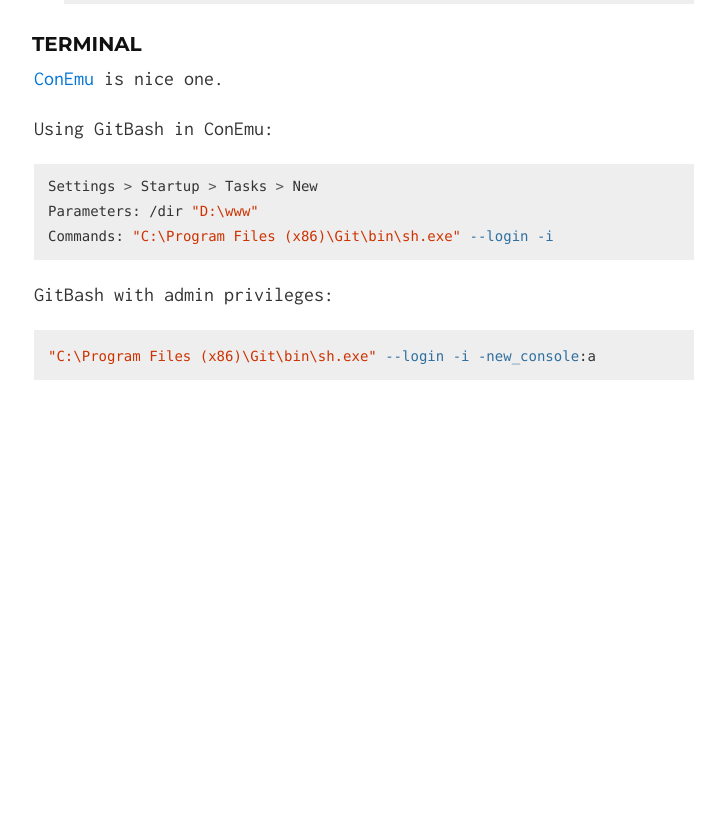
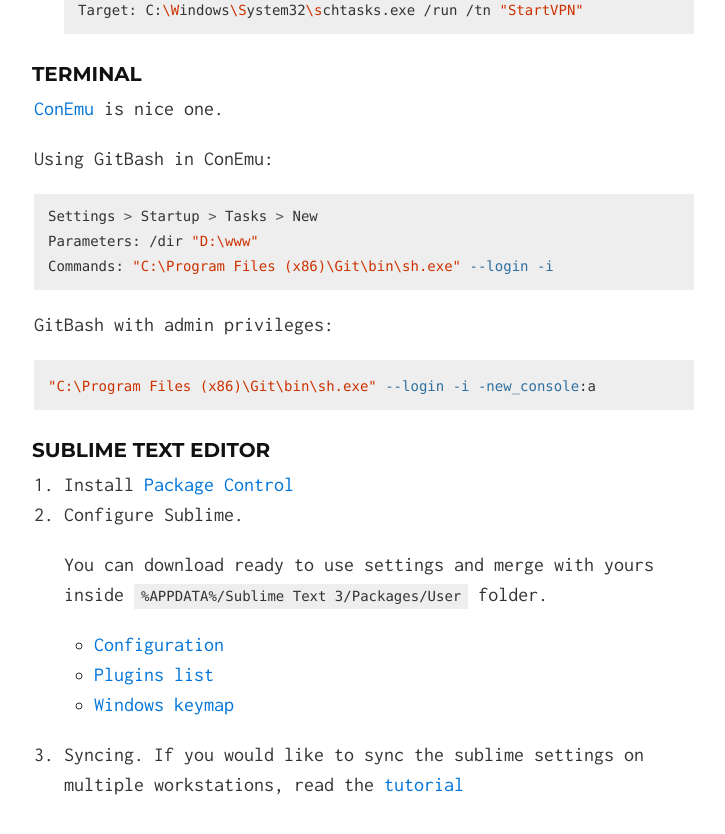
Before and after one commit to tmhub/tmhub.github.io, a Jekyll site: the page built from index.html, in a window 1280 px wide and 900 px high, scrolled down 8916 px. Shown: the top 834 px of the window, without its empty margins (276-1001 px from the left). Built offline with Jekyll 4.4.1, drawn with Linux system fonts in a browser that asks for light colours; nearby versions of some CDN libraries; before the commit the page ends 9396 px from its top, so only the background shows below that.

Commit message:
Sublime section added

```diff
--- a/_includes/index.md
+++ b/_includes/index.md
@@ -25,6 +25,7 @@
  - [Access the site within local network](#access-the-site-within-local-network)
  - [Start and stop vpn quickly](#start-and-stop-vpn-quickly)
  - [Terminal](#terminal)
+ - [Sublime text editor](#sublime-text-editor)
 
 ## Before start
 
@@ -326,3 +327,18 @@
 {% highlight bash %}
 "C:\Program Files (x86)\Git\bin\sh.exe" --login -i -new_console:a
 {% endhighlight %}
+
+### Sublime text editor
+
+1. Install [Package Control](https://sublime.wbond.net/installation)
+2. Configure Sublime.
+
+    You can download ready to use settings and merge with yours inside
+    `%APPDATA%/Sublime Text 3/Packages/User` folder.
+
+    - [Configuration](https://github.com/tmhub/tmhub.github.io/raw/master/_res/sublime/Preferences.sublime-settings)
+    - [Plugins list](https://github.com/tmhub/tmhub.github.io/raw/master/_res/sublime/Package Control.sublime-settings)
+    - [Windows keymap](https://github.com/tmhub/tmhub.github.io/raw/master/_res/sublime/Default (Windows).sublime-keymap)
+
+3. Syncing. If you would like to sync the sublime settings on multiple workstations,
+read the [tutorial](https://sublime.wbond.net/docs/syncing)
```
Also changed, not shown: 3 other files.
